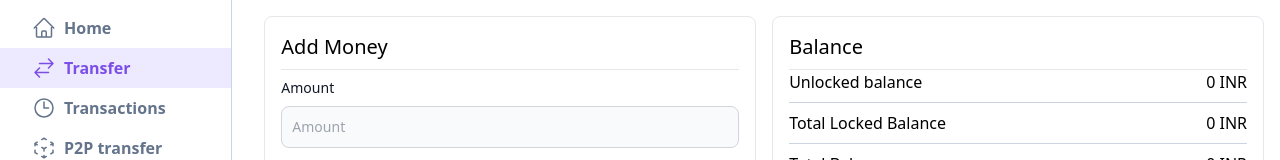
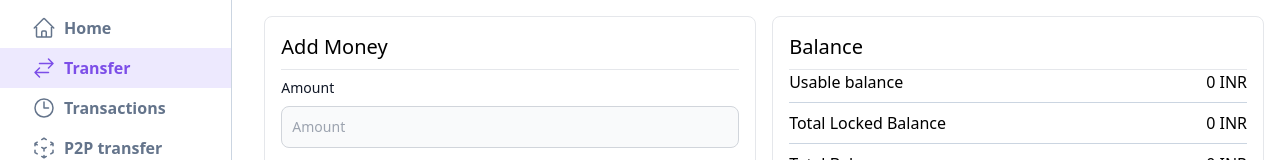
Before and after one commit to PatelYash7/MoneyMingle, a Next.js app in the folder apps/user-client/: page /transfer in a window 1280 px wide. Shown: the part 161-321 px from the top of the page. Built offline with nearby package versions, Linux system fonts and the light colour scheme; no server answers; the database is empty.

Commit message:
updated text

```diff
--- a/apps/user-client/components/BalanceCard.tsx
+++ b/apps/user-client/components/BalanceCard.tsx
@@ -7,7 +7,7 @@ export const BalanceCard = ({amount, locked}: {
     return <Card title={"Balance"}>
         <div className="flex justify-between pb-2 border-b border-slate-300">
             <div>
-                Unlocked balance
+            Usable balance
             </div>
             <div>
                 {amount/100} INR
```
